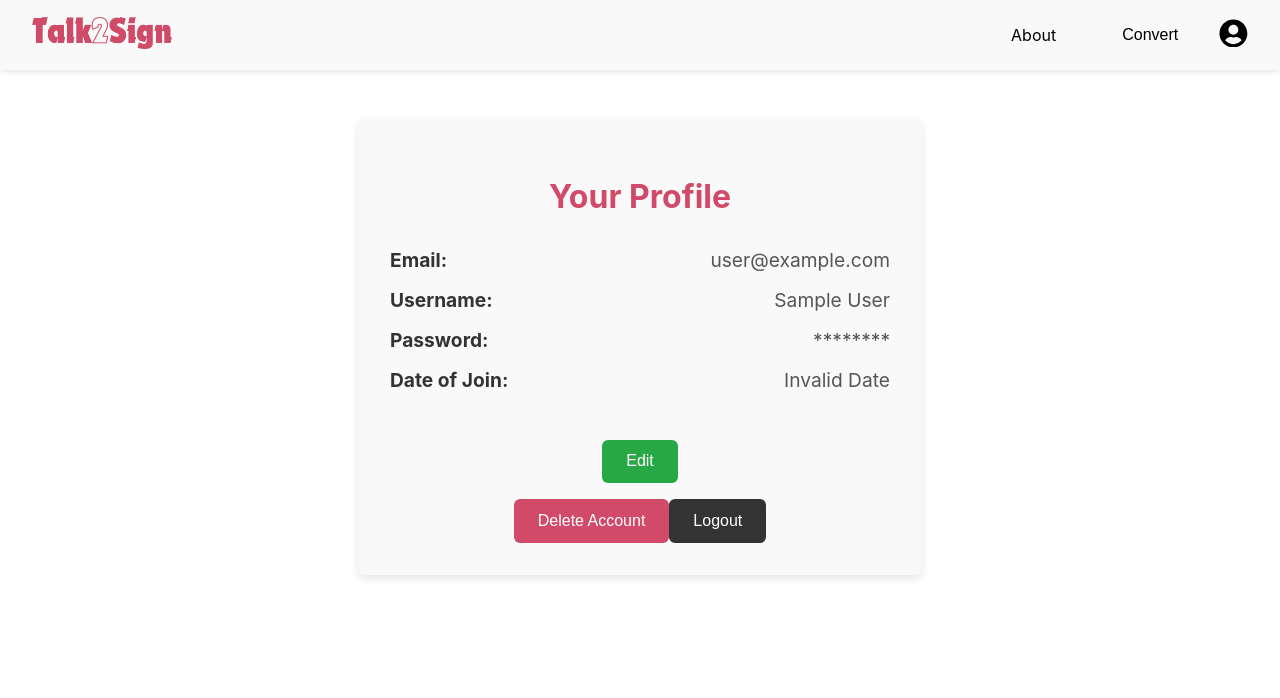
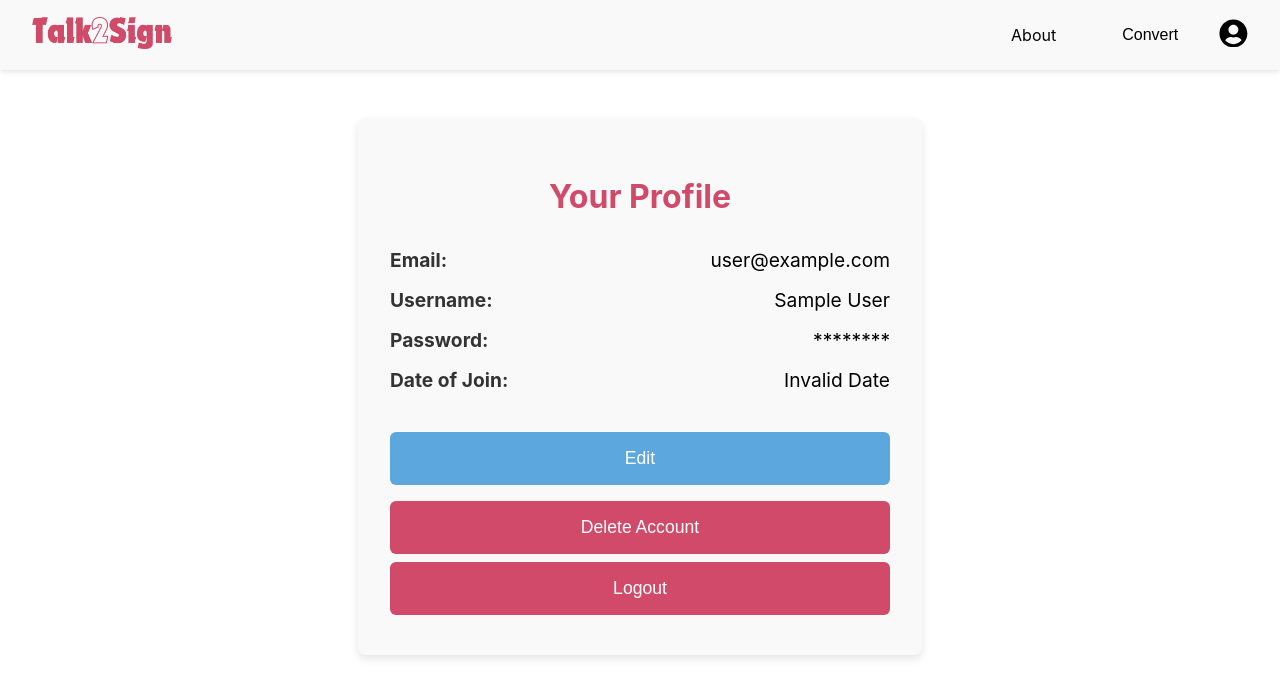
Before and after one commit to NifraWahaj/Talk2Sign, a React (Vite) app in the folder frontend/: page /profile in a window 1280 px wide. Shown: the top 698 px of the page. Built offline with nearby package versions, Linux system fonts and the light colour scheme; no server answers; sample sign-in values are in the browser's storage.

Commit message:
Fixed the UI for the profile buttons

```diff
--- a/frontend/src/pages/Profile.css
+++ b/frontend/src/pages/Profile.css
@@ -23,65 +23,101 @@
 
 .profile-item {
   display: flex;
+  align-items: center;
   justify-content: space-between;
   margin-bottom: 1rem;
   font-size: 1.2rem;
 }
 
+/* Label styles */
 .profile-label {
   font-weight: bold;
   color: #333;
+  flex-shrink: 0;
+  margin-right: 10px; /* Space between label and input */
 }
 
-.profile-value {
-  color: #555;
+/* Input field common styles */
+.profile-input {
+  width: 100%;
+  padding: 0.5rem;
+  font-size: 1rem;
+  border: 1px solid #ccc;
+  border-radius: 6px;
+  outline: none;
+  transition: border-color 0.3s, box-shadow 0.3s;
+  background-color: white;
+}
+
+/* Specific styles for each input */
+.profile-email-input {
+  border-color: black;
+}
+
+.profile-username-input {
+  border-color: black;
+}
+
+.profile-password-input {
+  border-color: black;
+}
+
+/* Updated Date to Join input to match others */
+.profile-date-input {
+  border-color: black;
+  background-color: white;
+  cursor: default; /* Allows normal text selection */
+}
+
+/* Focus effect */
+.profile-input:focus {
+  box-shadow: 0 0 5px rgba(92, 167, 222, 0.5);
+}
+
+/* Button container for Edit & Save buttons */
+.profile-buttons {
+  display: flex;
+  justify-content: space-between;
+  gap: 1rem;
+}
+
+/* Common button styles */
+.profile-container button {
+  display: block;
+  width: 100%;
+  padding: 1rem;
+  margin: 0.5rem 0;
+  font-size: 1.1rem;
+  border: none;
+  border-radius: 6px;
+  cursor: pointer;
+  transition: background-color 0.3s;
 }
 
 /* Edit button styles */
 .profile-edit-button {
-  padding: 0.8rem 1.5rem;
-  background-color: #28a745;
+  background-color: #5ca7de;
   color: white;
-  font-size: 1rem;
-  border: none;
-  border-radius: 6px;
-  cursor: pointer;
-  transition: background-color 0.3s;
-  margin-top: 1rem;
 }
 
 .profile-edit-button:hover {
-  background-color: #1e7e34;
+  background-color: #358cca;
 }
 
 /* Save button styles */
 .profile-save-button {
-  padding: 0.8rem 1.5rem;
-  background-color: #20c997;
+  background-color: #2aa146;
   color: white;
-  font-size: 1rem;
-  border: none;
-  border-radius: 6px;
-  cursor: pointer;
-  transition: background-color 0.3s;
-  margin-top: 1rem;
 }
 
 .profile-save-button:hover {
-  background-color: #17a2b8;
+  background-color: #177b2f;
 }
 
 /* Delete button styles */
 .profile-delete-button {
-  padding: 0.8rem 1.5rem;
   background-color: #d24a69;
   color: white;
-  font-size: 1rem;
-  border: none;
-  border-radius: 6px;
-  cursor: pointer;
-  transition: background-color 0.3s;
-  margin-top: 1rem;
 }
 
 .profile-delete-button:hover {
@@ -90,17 +126,10 @@
 
 /* Logout button styles */
 .profile-logout-button {
-  padding: 0.8rem 1.5rem;
-  background-color: #333;
+  background-color: #d24a69;
   color: white;
-  font-size: 1rem;
-  border: none;
-  border-radius: 6px;
-  cursor: pointer;
-  transition: background-color 0.3s;
-  margin-top: 1rem;
 }
 
 .profile-logout-button:hover {
-  background-color: #1a1a1a;
+  background-color: #a72644;
 }
```
